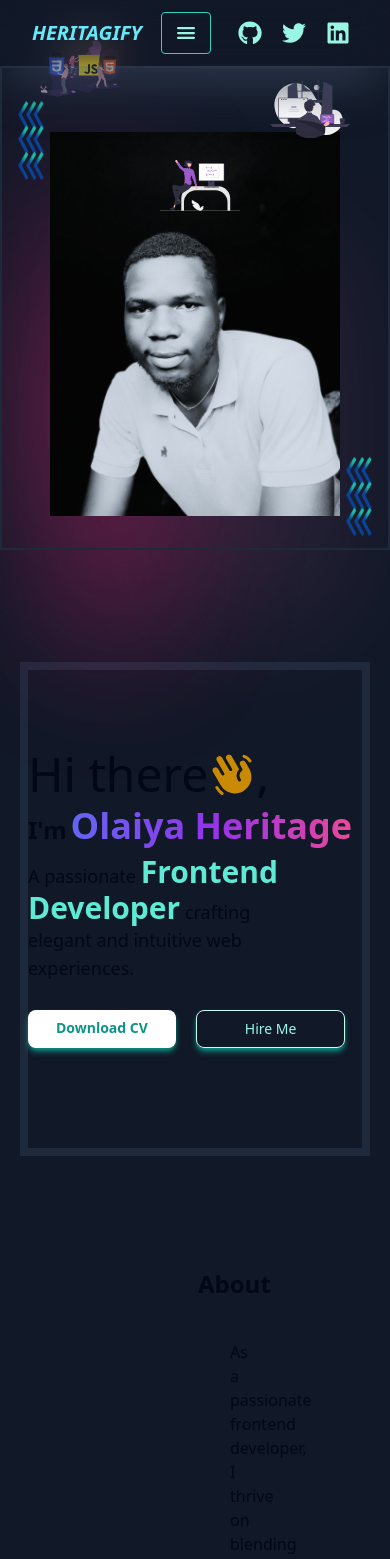
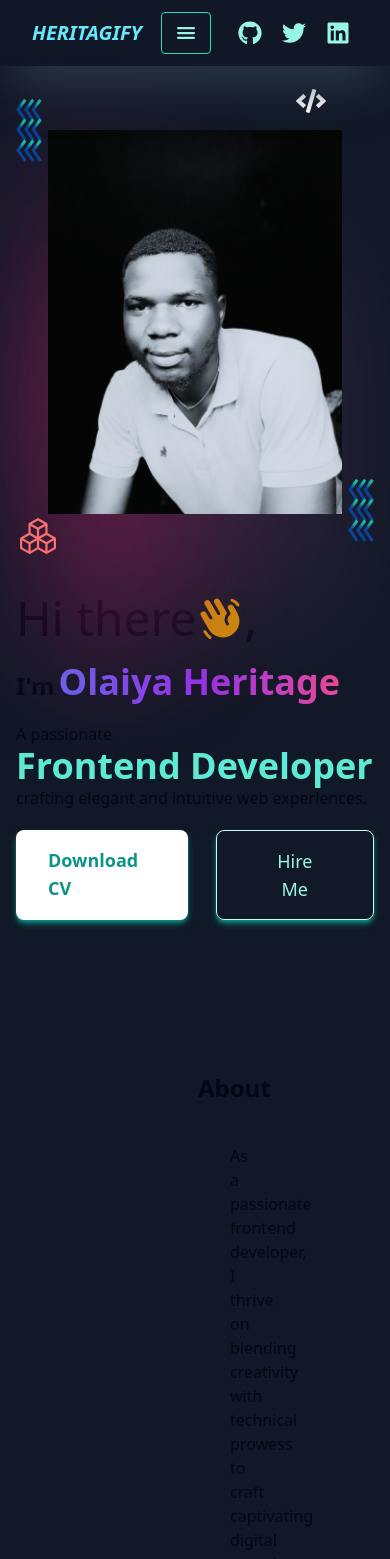
Before and after one commit to Heritagify/My-Portfolio, a Next.js app: page / in a window 390 px wide. Shown: the top 1559 px of the page. Built offline with nearby package versions, Linux system fonts and the light colour scheme.

Commit message:
started responsiveness

```diff
--- a/app/page.tsx
+++ b/app/page.tsx
@@ -5,12 +5,20 @@ import Link from "next/link";
 import { useAos } from "./utils/useAos";
 import Image from "next/image";
 import Navbar from ".././components/Navbar";
+import Services from ".././components/Services";
+import TechStack from ".././components/TechStack";
+import Contact from ".././components/Contact";
+import Footer from ".././components/Footer";
+
 import { PiHandWavingFill } from "react-icons/pi";
 import { TfiShine } from "react-icons/tfi";
 import { MdDarkMode } from "react-icons/md";
 import { FaLocationDot } from "react-icons/fa6";
 import { IoIosCall } from "react-icons/io";
 import { IoIosMail } from "react-icons/io";
+import { FaCode } from "react-icons/fa";
+import { BsBoxes } from "react-icons/bs";
+
 import PortPic from ".././public/portPic.jpg";
 import HtmlCss from ".././public/htmlcssjs.svg";
 import Version from ".././public/version-control.svg";
@@ -19,11 +27,8 @@ import Programming from ".././public/programing.svg";
 import Coder from ".././public/proud_coder.svg";
 import Wip from ".././public/work_in_progress.svg";
 import AboutMe from ".././public/aboutMe.webp";
-import TechStack from ".././components/TechStack";
-import Services from ".././components/Services";
-import Contact from ".././components/Contact";
-import Footer from ".././components/Footer";
 import Zigzag from ".././public/zigzag.png"
+import { AosOptions } from 'aos';
 
 export default function Page() {
   useAos();
@@ -41,7 +46,7 @@ export default function Page() {
       // <div className="relative z-10"> */}
         <Navbar />
         {/* ------------HERO SECTION_--------- */}
-        <div className="relative border-2 flex justify-center md:hidden pt-16 pb-8">
+        <div data-aos="fade-down" className="relative flex justify-center md:hidden pt-16 pb-10">
           <Image
             src={PortPic}
             alt="Portfolio Picture"
@@ -50,42 +55,46 @@ export default function Page() {
           <Image
             src={Zigzag}
             alt="zigzag"
-            className="absolute h-20 left-4 top-8"
+            className="absolute h-16 left-4 top-8"
           />
           <Image
             src={Zigzag}
             alt="zigzag"
-            className="absolute h-20 right-4 bottom-3"
+            className="absolute h-16 right-4 bottom-3"
           />
+          <FaCode className="absolute top-5 right-16 text-3xl text-white"/>
+          <BsBoxes className="absolute bottom-0 left-5 text-4xl text-red-400"/>
+
         </div>
-        <div className="border-4 mx-5 lg:mx-40 mt-28">
+
+        <div className="mx-4 lg:mx-40 md:mt-28">
           <div className="flex justify-between">
-            <div className="py-20 md:w-2/3 border-4">
+            <div className="py-10 md:py-20 w-full md:w-2/3 space-y-5 md:space-y-0">
               <h1 className="text-5xl md:text-2xl font-medium flex items-center">
                 Hi there{" "}
                 <PiHandWavingFill className="text-yellow-600 md:text-3xl" />,
               </h1>
               <h1 className="my-2 text-2xl font-semibold ">
                 I'm
-                <span className="text-4xl font-bold mx-1 bg-gradient-to-r from-indigo-500 via-purple-600 to-pink-500 bg-clip-text text-transparent">
+                <span className="text-4xl lg:text-2xl font-bold mx-1 bg-gradient-to-r from-indigo-500 via-purple-600 to-pink-500 bg-clip-text text-transparent">
                   Olaiya Heritage
                 </span>
               </h1>
-              <h2 className="w-3/4 my-2 text-lg">
+              <h2 className="md:w-3/4 my-2 md:text-lg">
                 A passionate{" "}
-                <span className="text-3xl font-semibold text-teal-300">
+                <span className="block text-4xl md:text-3xl font-semibold text-teal-300">
                   Frontend Developer
                 </span>{" "}
                 crafting elegant and intuitive web experiences.
               </h2>
-              <div className="flex gap-5 py-5">
+              <div className="flex gap-7 md:gap-5 md:py-5">
                 <Link
                   href="https://drive.google.com/uc?export=download&id=12P6OjhSUYvURIGXXgbzDtSgSTbIiAnIN"
-                  className="p-2 px-7 rounded-lg bg-white text-sm text-teal-600 font-semibold hover:text-emerald-200 shadow-md shadow-teal-600 cursor-pointer"
+                  className="p-4 md:p-2 px-8 md:px-7 rounded-lg bg-white text-lg md:text-sm text-teal-600 font-bold md:font-semibold hover:bg-emerald-200 shadow-md shadow-teal-600 cursor-pointer"
                 >
                   Download CV
                 </Link>
-                <button className="border border-teal-100 cursor-pointer p-2 px-12 text-sm text-teal-200 rounded-lg hover:text-emerald-200 shadow-md shadow-teal-600">
+                <button className="border border-teal-100 cursor-pointer p-4 md:p-2 px-12 text-lg md:text-sm text-teal-200 rounded-lg hover:text-emerald-200 shadow-md shadow-teal-600">
                   Hire Me
                 </button>
               </div>
@@ -150,16 +159,16 @@ export default function Page() {
           </div>
         </div>
         <TechStack />
-        <div className="absolute inset-0 pointer-events-none">
+        <div className="hidden lg:block absolute inset-0 pointer-events-none">
           <Image
             src={HtmlCss}
             alt="Html and Css"
-            className="absolute w-20 top-10 left-10"
+            className="absolute w-20 top-2/4 lg:top-12 left-10"
           />
           <Image
             src={Programming}
             alt="Programming"
-            className="absolute w-20 top-20 right-10"
+            className="absolute w-20 top-20 right-10 "
           />
           <Image
             src={NextJs}
--- a/components/Services.tsx
+++ b/components/Services.tsx
@@ -56,7 +56,7 @@ const projects = [
 export default function Services() {
     return(
         <div>
-            <center className="text-2xl font-semibold py-8">Tech Stacks</center>
+            <center className="text-2xl font-semibold py-8">Projects</center>
 
                 <div className="border-4 grid grid-cols-1 sm:grid-cols-2 lg:grid-cols-3 gap-8 p-4 lg:mx-36">
                 {projects.map((project) => (
```
